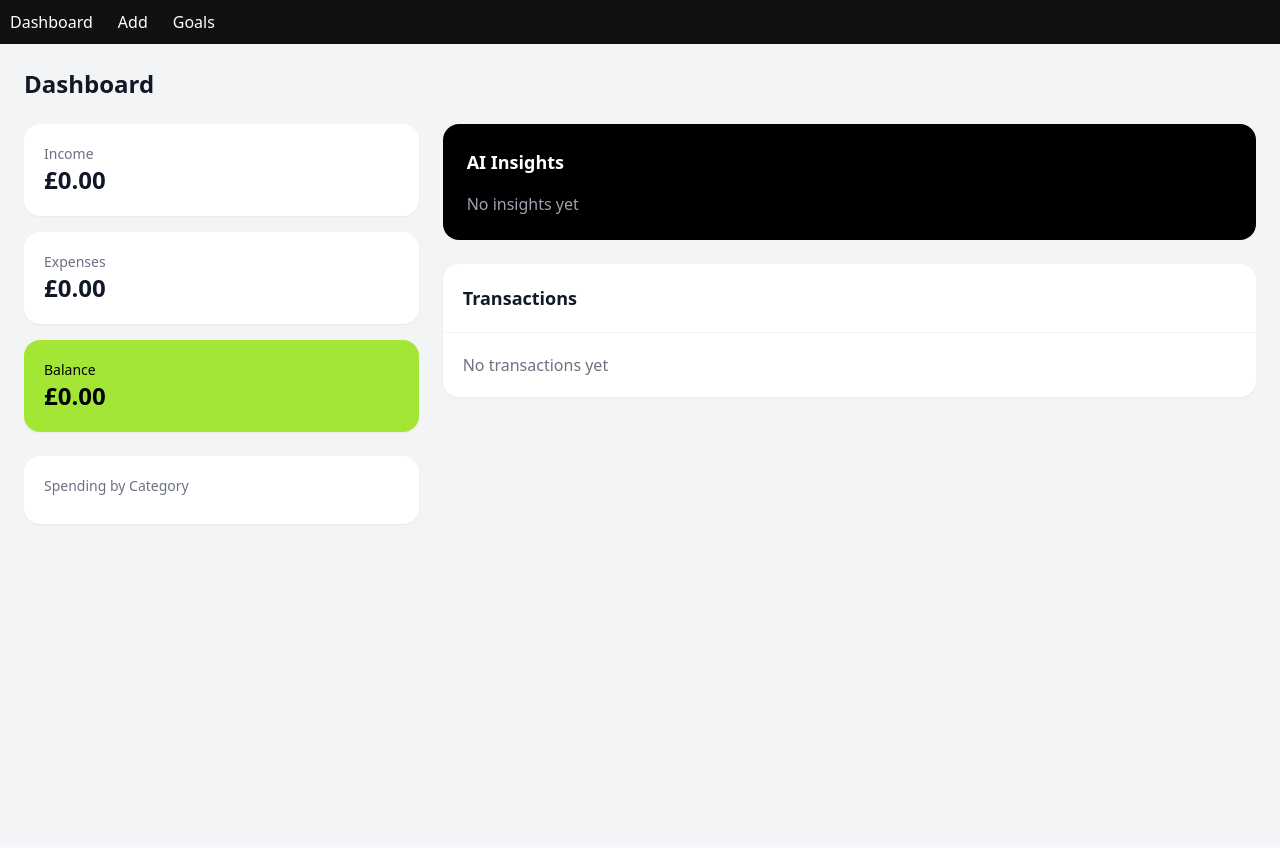
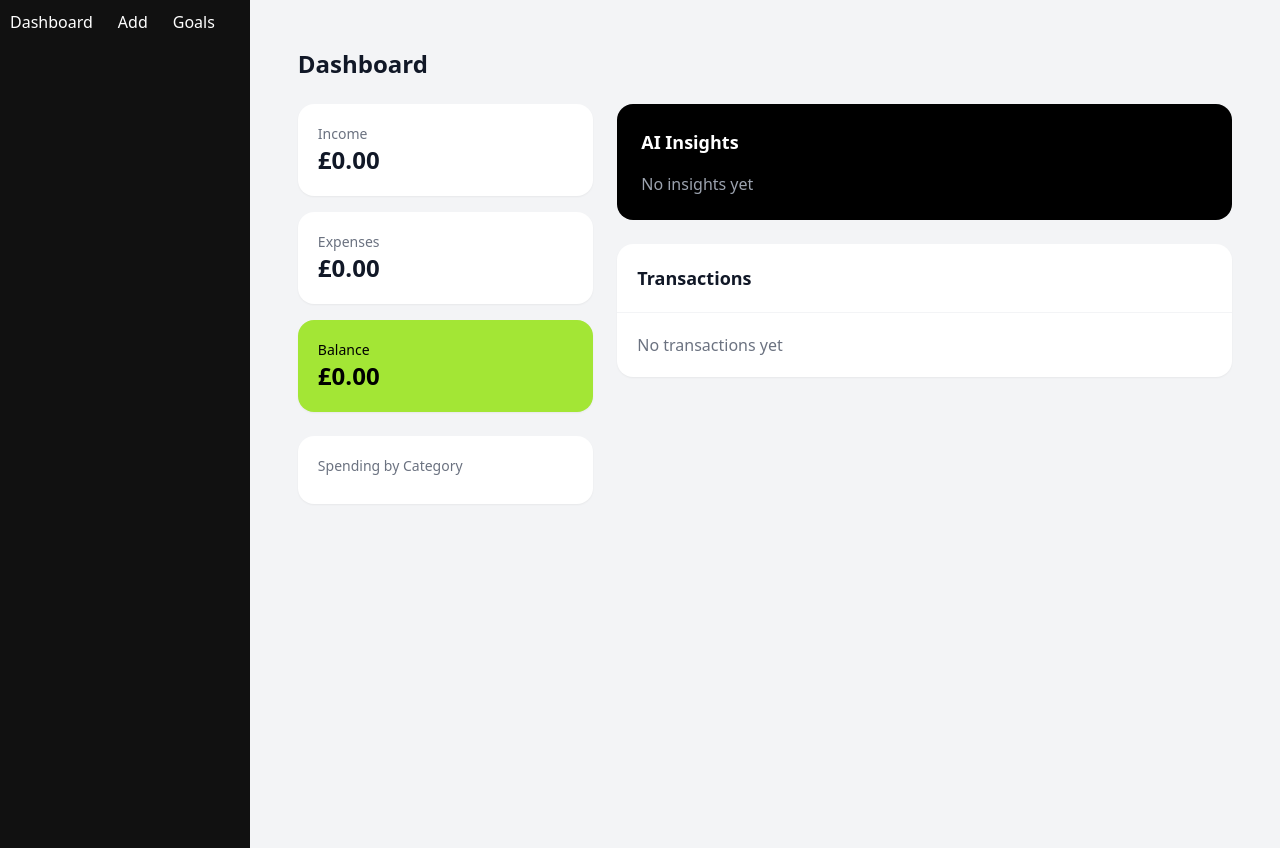
Before and after one commit to denichinv/ai-finance, a React (Vite) app in the folder ai-finance-app/client/: page / in a window 1280 px wide. Built offline with nearby package versions, Linux system fonts and the light colour scheme.

Commit message:
implement sidebar layout with navbar on left (#2)

```diff
--- a/ai-finance-app/client/src/App.tsx
+++ b/ai-finance-app/client/src/App.tsx
@@ -1,11 +1,23 @@
 import Dashboard from "./pages/Dashboard";
 import AddTransaction from "./pages/AddTransaction";
 import Goals from "./pages/Goals";
-import { BrowserRouter, Routes, Route } from "react-router-dom";
+import { BrowserRouter, Routes, Route, Outlet } from "react-router-dom";
 import Navbar from "./layout/Navbar";
 import NotFound from "./pages/NotFound";
 import type { Transaction } from "./types/transaction";
 import { useState } from "react";
+
+function Layout() {
+  return (
+    <div className="flex min-h-screen bg-gray-100">
+      <Navbar />
+
+      <main className="flex-1 p-6">
+        <Outlet />
+      </main>
+    </div>
+  );
+}
 
 function App() {
   const [transactions, setTransactions] = useState<Transaction[]>([]);
@@ -13,21 +25,24 @@ function App() {
   const handleTransaction = (newTransaction: Transaction) => {
     setTransactions((prev) => [...prev, newTransaction]);
   };
+
   return (
-    <>
-      <BrowserRouter>
-        <Navbar />
-        <Routes>
+    <BrowserRouter>
+      <Routes>
+        <Route element={<Layout />}>
           <Route path="/" element={<Dashboard transactions={transactions} />} />
+
           <Route
             path="add"
             element={<AddTransaction onAddTransaction={handleTransaction} />}
           />
+
           <Route path="goals" element={<Goals />} />
+
           <Route path="*" element={<NotFound />} />
-        </Routes>
-      </BrowserRouter>
-    </>
+        </Route>
+      </Routes>
+    </BrowserRouter>
   );
 }
 
```
